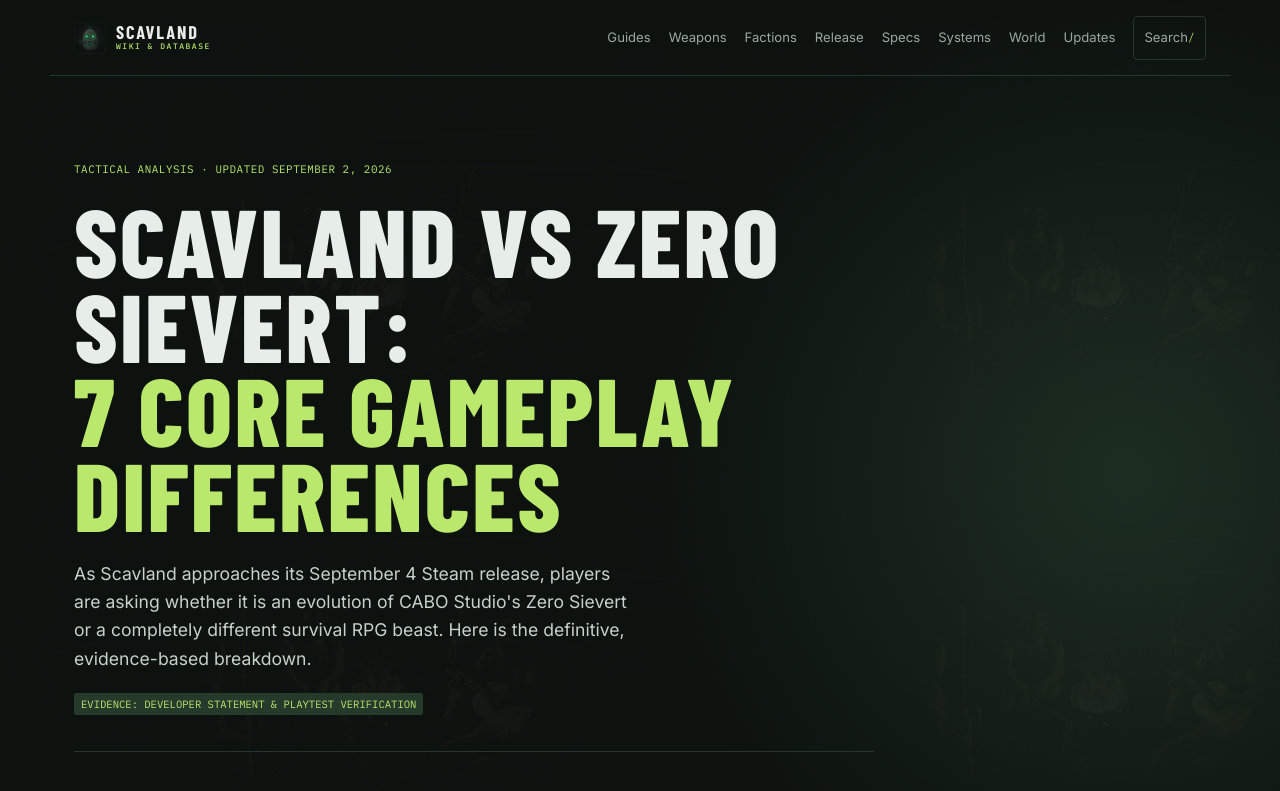
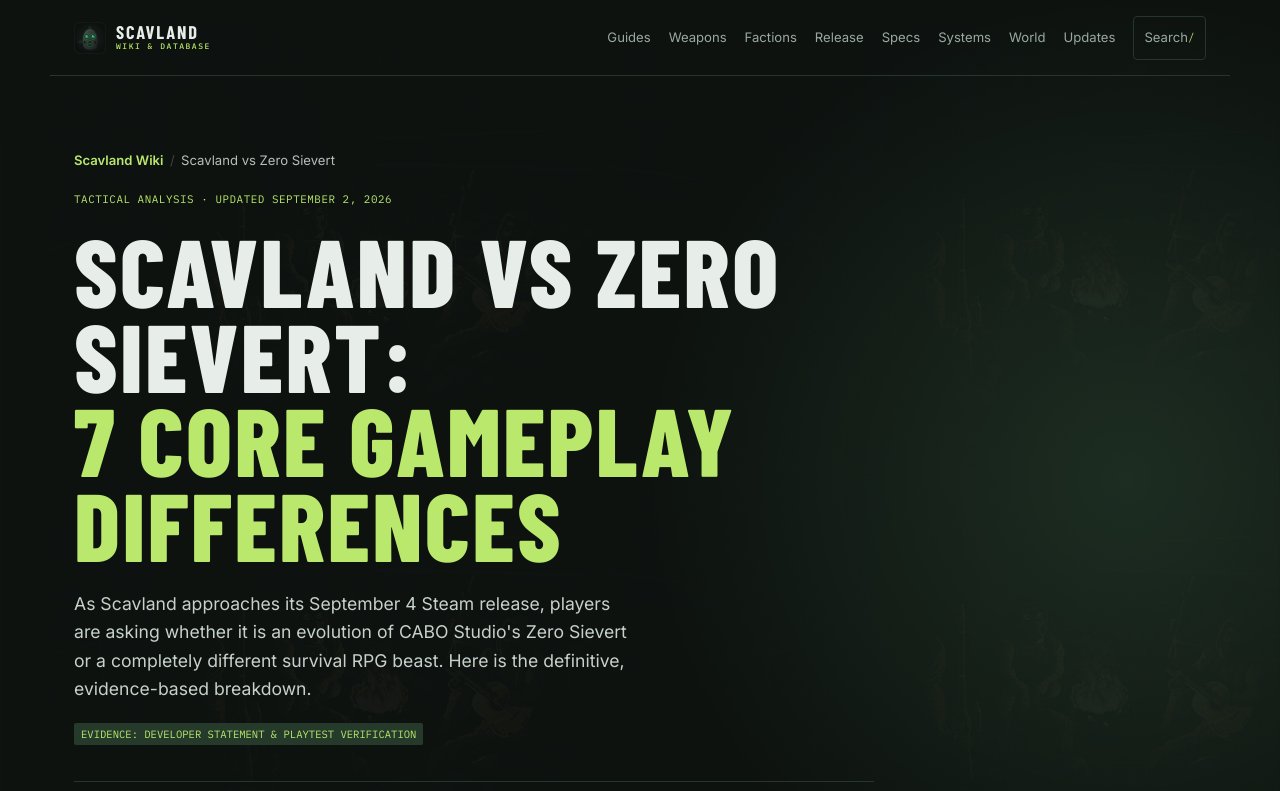
Before and after one commit to gloomysummer/Scavland, an Astro site: page /comparisons/scavland-vs-zero-sievert in a window 1280 px wide. Shown: the top 791 px of the page. Built offline with nearby package versions, Linux system fonts and the light colour scheme; Astro itself is replaced by a stand-in of ours.

Commit message:
seo: reinforce Scavland Wiki entity signals via breadcrumbs & schemas

```diff
--- a/src/pages/comparisons/scavland-vs-zero-sievert/index.astro
+++ b/src/pages/comparisons/scavland-vs-zero-sievert/index.astro
@@ -13,9 +13,24 @@ import Layout from '../../../layouts/Layout.astro';
       author: { '@type': 'Organization', name: 'Scavland Wiki Research' },
       image: 'https://scavland.wiki/images/screenshots/scavland_vs_zero_sievert.webp'
     })} />
+    <script type="application/ld+json" set:html={JSON.stringify({
+      '@context': 'https://schema.org',
+      '@type': 'BreadcrumbList',
+      itemListElement: [
+        { '@type': 'ListItem', position: 1, name: 'Scavland Wiki', item: 'https://scavland.wiki/' },
+        { '@type': 'ListItem', position: 2, name: 'Comparisons', item: 'https://scavland.wiki/comparisons/scavland-vs-zero-sievert/' },
+        { '@type': 'ListItem', position: 3, name: 'Scavland vs Zero Sievert', item: 'https://scavland.wiki/comparisons/scavland-vs-zero-sievert/' }
+      ]
+    })} />
   </Fragment>
 
   <article class="article-shell">
+    <nav class="breadcrumbs" aria-label="Breadcrumb" style="font-size:0.82rem;color:var(--text-muted,#888);margin-bottom:1.25rem;display:flex;flex-wrap:wrap;gap:0.4rem;align-items:center;">
+      <a href="/" style="color:var(--acid,#b9e86c);text-decoration:none;font-weight:600;">Scavland Wiki</a>
+      <span style="opacity:0.4;">/</span>
+      <span style="color:#bbb;">Scavland vs Zero Sievert</span>
+    </nav>
+
     <header class="article-header">
       <p class="eyebrow">Tactical Analysis · Updated September 2, 2026</p>
       <h1 class="page-title">Scavland vs Zero Sievert:<br/><span style="color:var(--acid)">7 Core Gameplay Differences</span></h1>
```
Also changed, not shown: src/pages/guide/[slug].astro (+9 -1 lines), src/pages/weapons/index.astro (+15 -0 lines).
